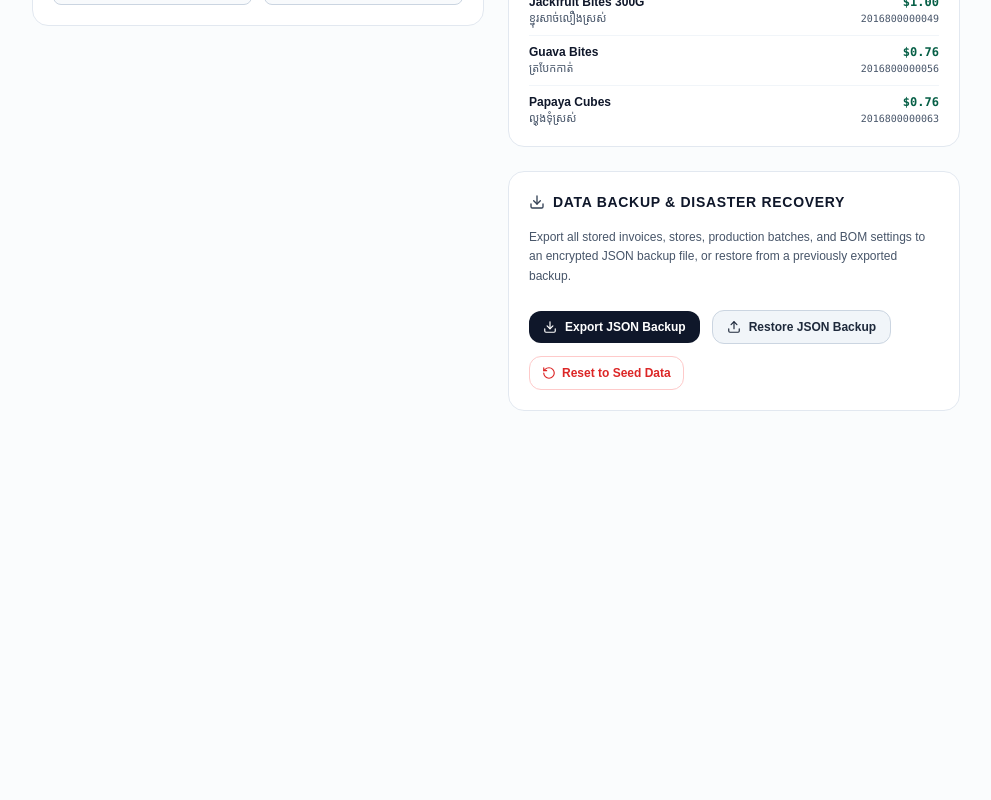
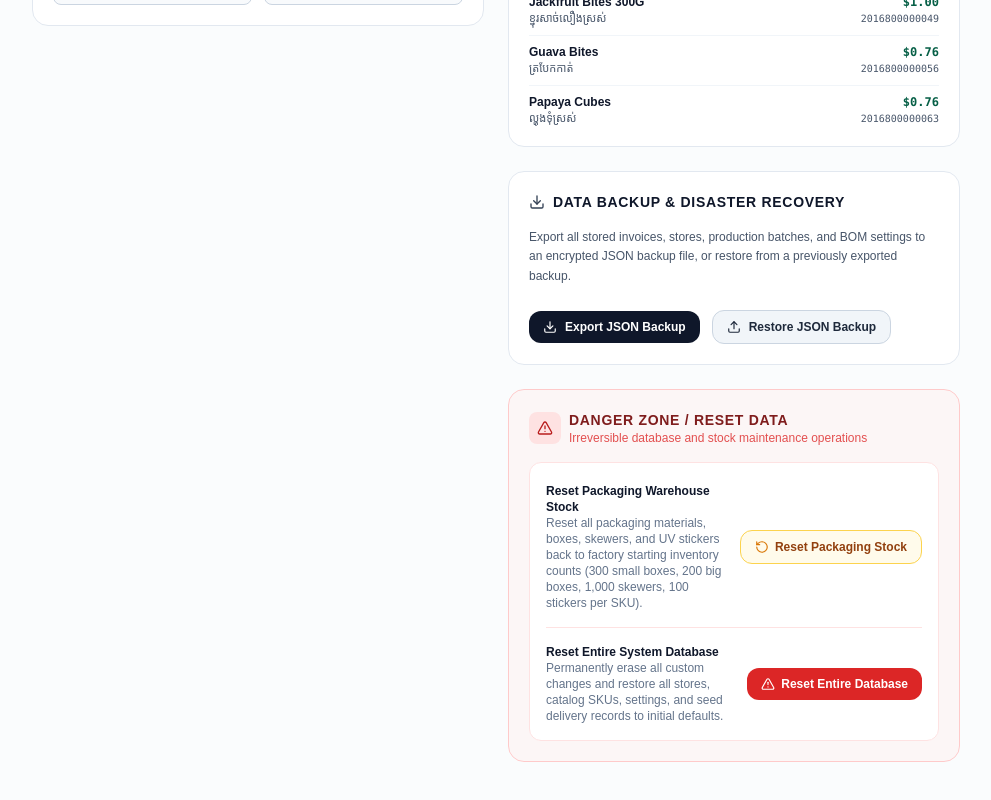
Before and after one commit to Swordsman1313/NhamSystem, a Next.js app: page /settings in a window 1280 px wide. Shown: the part 910-1710 px from the top of the page, without its empty margins (288-1279 px from the left). Before the commit the page ends 1385 px from the top, so only its background shows below. Built offline with nearby package versions, Linux system fonts and the light colour scheme; a web font is replaced by a local one.

Commit message:
Polish inventory header, remove breadcrumbs/exchange rate clutter, and relocate reset to settings danger zone

```diff
--- a/app/inventory/page.tsx
+++ b/app/inventory/page.tsx
@@ -12,7 +12,6 @@ import {
   Filter,
   AlertTriangle,
   CheckCircle2,
-  RotateCcw,
   ArrowLeft,
   X,
   Plus,
@@ -31,7 +30,6 @@ import { InventoryItem, InventoryCategory, PackagingCategory, PackagingCategoryR
 import {
   getInventory,
   restockItem,
-  resetInventory,
 } from '@/lib/inventoryStore';
 import {
   getSettings,
@@ -197,9 +195,6 @@ export default function InventoryDashboardPage() {
 
   // Success Toast
   const [toastMessage, setToastMessage] = useState<string | null>(null);
-
-  // Reset Confirm Modal
-  const [resetConfirmOpen, setResetConfirmOpen] = useState(false);
 
   const openCreateMaterialModal = () => {
     setCreateName('');
@@ -384,14 +379,6 @@ export default function InventoryDashboardPage() {
     }
   };
 
-  // Reset to initial seed
-  const handleResetToSeed = () => {
-    resetInventory();
-    loadData();
-    setResetConfirmOpen(false);
-    triggerToast('Packaging inventory reset to initial factory seed values.');
-  };
-
   // Open edit material modal
   const openEditItem = (item: InventoryItem) => {
     setSelectedEditItem(item);
@@ -494,21 +481,9 @@ export default function InventoryDashboardPage() {
           <h1 className="text-xl sm:text-2xl font-black text-slate-900 tracking-tight mt-1">
             Packaging Inventory &amp; Stock-Out
           </h1>
-          <p className="text-xs text-slate-700 font-khmer mt-0.5">
-            គ្រប់គ្រងស្តុកប្រអប់ផ្លែឈើ (តូច/ធំ) ឈើចាក់ផ្លែឈើ និងស្ទីគ័រ UV ទាំង១០មុខ តាម BOM
-          </p>
         </div>
 
         <div className="flex flex-wrap items-center gap-2">
-          <button
-            onClick={() => setResetConfirmOpen(true)}
-            className="inline-flex items-center space-x-1.5 px-3 py-2 rounded-xl border border-slate-300 bg-white hover:bg-slate-50 text-slate-700 font-bold text-xs shadow-2xs transition"
-            title="Reset packaging inventory to default factory values"
-          >
-            <RotateCcw className="w-3.5 h-3.5 text-slate-500" />
-            <span>Reset Defaults</span>
-          </button>
-
           <button
             onClick={() => setCategoryModalOpen(true)}
             className="inline-flex items-center space-x-1.5 bg-white hover:bg-slate-50 border border-slate-300 text-slate-700 font-bold px-3 py-2 rounded-xl shadow-2xs transition transform active:scale-95 text-xs sm:text-sm cursor-pointer"
@@ -537,13 +512,6 @@ export default function InventoryDashboardPage() {
             <span>Restock Packaging</span>
           </button>
         </div>
-      </div>
-
-      {/* Breadcrumb Navigation Header */}
-      <div className="flex items-center space-x-2 text-xs text-slate-500 pb-1">
-        <span className="font-semibold text-slate-700">Production &amp; Inventory</span>
-        <span>/</span>
-        <span className="font-bold text-slate-900">Packaging Warehouse (ស្តុកសម្ភារៈ)</span>
       </div>
 
       {/* 3 Core Summary Cards (User Requested) + Asset Valuation Tile */}
@@ -647,12 +615,9 @@ export default function InventoryDashboardPage() {
             <div className="text-2xl sm:text-3xl font-black text-white tracking-tight font-mono">
               {formatUSD(totalValuationUSD)}
             </div>
-            <div className="mt-2.5 pt-2.5 border-t border-white/10 flex items-center justify-between text-xs">
+            <div className="mt-2.5 pt-2.5 border-t border-white/10 text-xs">
               <span className="text-slate-300">
                 ≈ {formatKHR(totalValuationKHR)}
-              </span>
-              <span className="text-[10px] text-emerald-400 font-mono">
-                1$={exchangeRate.toLocaleString()}៛
               </span>
             </div>
           </div>
@@ -1245,18 +1210,7 @@ export default function InventoryDashboardPage() {
         </div>
       )}
 
-      {/* Reset Confirmation Modal */}
-      <ConfirmModal
-        isOpen={resetConfirmOpen}
-        title="Reset Packaging Inventory?"
-        khmerTitle="កំណត់ស្តុកសម្ភារៈវេចខ្ចប់ឡើងវិញ"
-        message="Are you sure you want to reset all packaging stock to initial factory defaults (300 small boxes, 200 big boxes, 1,000 skewers, and 100 UV stickers per SKU)?"
-        confirmText="Reset to Defaults"
-        cancelText="Cancel"
-        variant="warning"
-        onConfirm={handleResetToSeed}
-        onCancel={() => setResetConfirmOpen(false)}
-      />
+
 
       {/* Packaging Categories Management Modal */}
       {categoryModalOpen && (
--- a/app/settings/page.tsx
+++ b/app/settings/page.tsx
@@ -41,6 +41,7 @@ import {
   resetAllData,
 } from '@/lib/storage';
 import { AppSettings, Store, Product } from '@/lib/types';
+import { resetInventory } from '@/lib/inventoryStore';
 import ConfirmModal from '@/components/ui/ConfirmModal';
 
 export default function SettingsPage() {
@@ -68,6 +69,7 @@ export default function SettingsPage() {
 
   // Modal Dialog States
   const [confirmResetOpen, setConfirmResetOpen] = useState(false);
+  const [confirmPackagingResetOpen, setConfirmPackagingResetOpen] = useState(false);
   const [alertModal, setAlertModal] = useState<{
     isOpen: boolean;
     title: string;
@@ -238,6 +240,23 @@ export default function SettingsPage() {
       isOpen: true,
       title: 'Database Reset Complete',
       message: 'All stores, fruit catalog SKUs, settings, and seed delivery invoices have been successfully restored to initial defaults.',
+      variant: 'success',
+    });
+  };
+
+  // Reset Packaging Warehouse Stock
+  const handleResetPackagingStock = () => {
+    setConfirmPackagingResetOpen(true);
+  };
+
+  const executePackagingReset = () => {
+    resetInventory();
+    loadData();
+    setConfirmPackagingResetOpen(false);
+    setAlertModal({
+      isOpen: true,
+      title: 'Packaging Inventory Reset',
+      message: 'All packaging materials, boxes, skewers, and UV stickers have been restored to initial factory starting quantities (300 small boxes, 200 big boxes, 1,000 skewers, 100 stickers per SKU).',
       variant: 'success',
     });
   };
@@ -739,15 +758,63 @@ export default function SettingsPage() {
                   className="hidden"
                 />
               </label>
+            </div>
+          </div>
 
-              <button
-                type="button"
-                onClick={handleResetToDefaults}
-                className="inline-flex items-center space-x-1.5 px-3 py-2 rounded-xl text-red-600 hover:bg-red-50 font-bold text-xs transition border border-red-200"
-              >
-                <RotateCcw className="w-3.5 h-3.5" />
-                <span>Reset to Seed Data</span>
-              </button>
+          {/* Section 5: Danger Zone / Reset Data */}
+          <div className="bg-red-50/60 rounded-2xl border border-red-200 p-5 shadow-xs space-y-4">
+            <div className="flex items-center space-x-2">
+              <div className="w-8 h-8 rounded-lg bg-red-100 text-red-700 flex items-center justify-center font-bold">
+                <AlertTriangle className="w-4 h-4" />
+              </div>
+              <div>
+                <h2 className="text-sm font-bold text-red-900 uppercase tracking-wider">
+                  Danger Zone / Reset Data
+                </h2>
+                <p className="text-xs text-red-600/80">
+                  Irreversible database and stock maintenance operations
+                </p>
+              </div>
+            </div>
+
+            <div className="divide-y divide-red-100 bg-white rounded-xl border border-red-100 p-4 text-xs space-y-4">
+              {/* Reset Packaging Defaults */}
+              <div className="flex flex-col sm:flex-row sm:items-center justify-between gap-3 pt-1">
+                <div>
+                  <span className="font-bold text-slate-900 block">Reset Packaging Warehouse Stock</span>
+                  <span className="text-slate-500">
+                    Reset all packaging materials, boxes, skewers, and UV stickers back to factory starting inventory counts (300 small boxes, 200 big boxes, 1,000 skewers, 100 stickers per SKU).
+                  </span>
+                </div>
+                <button
+                  type="button"
+                  onClick={handleResetPackagingStock}
+                  className="inline-flex items-center space-x-1.5 px-3.5 py-2 rounded-xl text-amber-800 bg-amber-50 hover:bg-amber-100 font-bold text-xs transition border border-amber-300 shrink-0 self-start sm:self-center cursor-pointer shadow-2xs"
+                  title="Reset packaging inventory to factory seed values"
+                >
+                  <RotateCcw className="w-3.5 h-3.5 text-amber-600" />
+                  <span>Reset Packaging Stock</span>
+                </button>
+              </div>
+
+              {/* Reset Entire Database */}
+              <div className="flex flex-col sm:flex-row sm:items-center justify-between gap-3 pt-4">
+                <div>
+                  <span className="font-bold text-slate-900 block">Reset Entire System Database</span>
+                  <span className="text-slate-500">
+                    Permanently erase all custom changes and restore all stores, catalog SKUs, settings, and seed delivery records to initial defaults.
+                  </span>
+                </div>
+                <button
+                  type="button"
+                  onClick={handleResetToDefaults}
+                  className="inline-flex items-center space-x-1.5 px-3.5 py-2 rounded-xl text-white bg-red-600 hover:bg-red-700 font-bold text-xs transition shadow-xs shrink-0 self-start sm:self-center cursor-pointer"
+                  title="Reset complete database to factory seed values"
+                >
+                  <AlertTriangle className="w-3.5 h-3.5" />
+                  <span>Reset Entire Database</span>
+                </button>
+              </div>
             </div>
           </div>
         </div>
@@ -914,6 +981,19 @@ export default function SettingsPage() {
         onCancel={() => setStoreToDelete(null)}
       />
 
+      {/* Packaging Inventory Reset Confirm Modal */}
+      <ConfirmModal
+        isOpen={confirmPackagingResetOpen}
+        title="Reset Packaging Inventory?"
+        khmerTitle="កំណត់ស្តុកសម្ភារៈវេចខ្ចប់ឡើងវិញ"
+        message="Are you sure you want to reset all packaging stock to initial factory defaults (300 small boxes, 200 big boxes, 1,000 skewers, and 100 UV stickers per SKU)?"
+        confirmText="Reset Packaging Stock"
+        cancelText="Cancel"
+        variant="warning"
+        onConfirm={executePackagingReset}
+        onCancel={() => setConfirmPackagingResetOpen(false)}
+      />
+
       {/* Modern UI Confirm Modal for Database Reset */}
       <ConfirmModal
         isOpen={confirmResetOpen}
```
